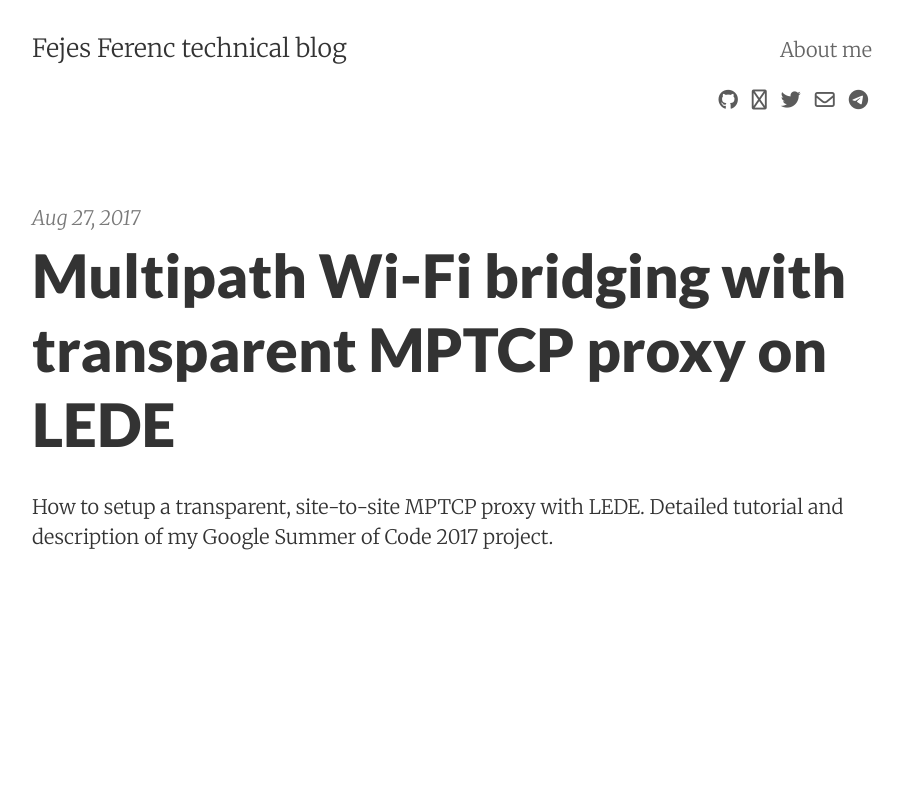
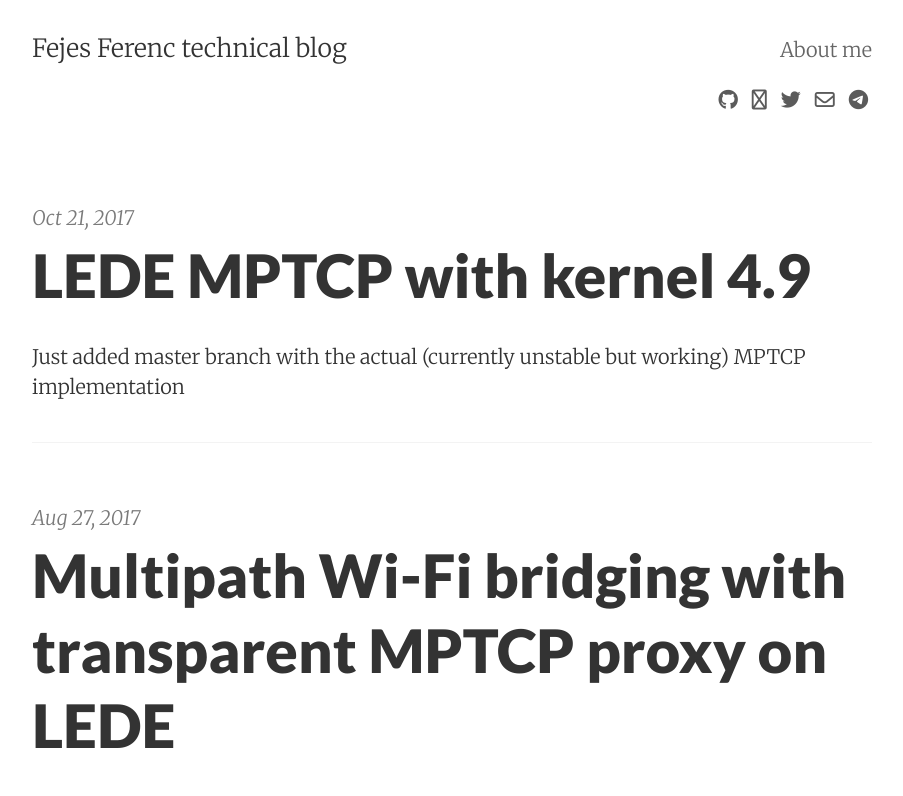
Before and after one commit to spyff/spyff.github.io, a Jekyll site: the page built from index.html, in a window 1280 px wide. Shown: the top 796 px of the page, without its empty margins (188-1091 px from the left). Built offline with Jekyll 4.4.1, drawn with Linux system fonts in a browser that asks for light colours; nearby versions of some CDN libraries; the list of posts is cut into pages by our own code; some of the changed lines change nothing that is shown.

Commit message:
new post

```diff
--- a/_config.yml
+++ b/_config.yml
@@ -119,7 +119,7 @@ markdown:     kramdown
 redcarpet:
   extensions: ['smart', 'tables', 'with_toc_data']
 permalink:    pretty
-paginate:     4
+paginate:     5
 sass:
   style: compressed
 plugins:
--- /dev/null
+++ b/_posts/2017-10-21-lede-mptcp-kernel-4.9.md
@@ -0,0 +1,22 @@
+---
+layout:     post
+title:      LEDE MPTCP with kernel 4.9
+date:       2017-10-21 18:00:00
+summary:    Just added master branch with the actual (currently unstable but working) MPTCP implementation
+categories: mptcp
+---
+
+![](/images/mptcp_lede/lede_mptcp_4.9.png)
+
+# Some small update
+
+The MPTCP LEDE project previously supported only the stable 17.01 LEDE branch and the latest stable MPTCP kernel branch. Not much after new MPTCP version released or at least started the development of that. So we have the in development [branch](https://github.com/multipath-tcp/mptcp/tree/mptcp_v0.93) of MPTCP kernel version 0.93 which is based on the 4.9 vanilla kernel version. Because long term supported kernels also supported by LEDE (4.4 and 4.9 currently) I updated my fork.
+
+## What we have now
+
+[Master branch](https://github.com/spyff/lede-mptcp/tree/master) with unstable MPTCP supported 4.9 kernel
+[Lede-mptcp-17.01](https://github.com/spyff/lede-mptcp/tree/lede-mptcp-17.01) branch with stable MPTCP supported 4.4 kernel
+
+## Usage
+
+Just as before, before the start of building LEDE, its required to run `make kernel_menuconfig` then enable MPTCP support in `Networking support -> Networking options` section of kernel menuconfig. In the submenus You can select path-manager and scheduler modules to compile.
--- a/index.html
+++ b/index.html
@@ -1,7 +1,7 @@
 ---
 layout: default
 ---
-{% assign posts_count = (paginator.posts | size) %}
+{% assign posts_count = paginator.posts | size %}
 
 <div class="home">
   {% if posts_count > 0 %}
```
Also changed, not shown: images/mptcp_lede/lede_mptcp_4.9.png (added).
